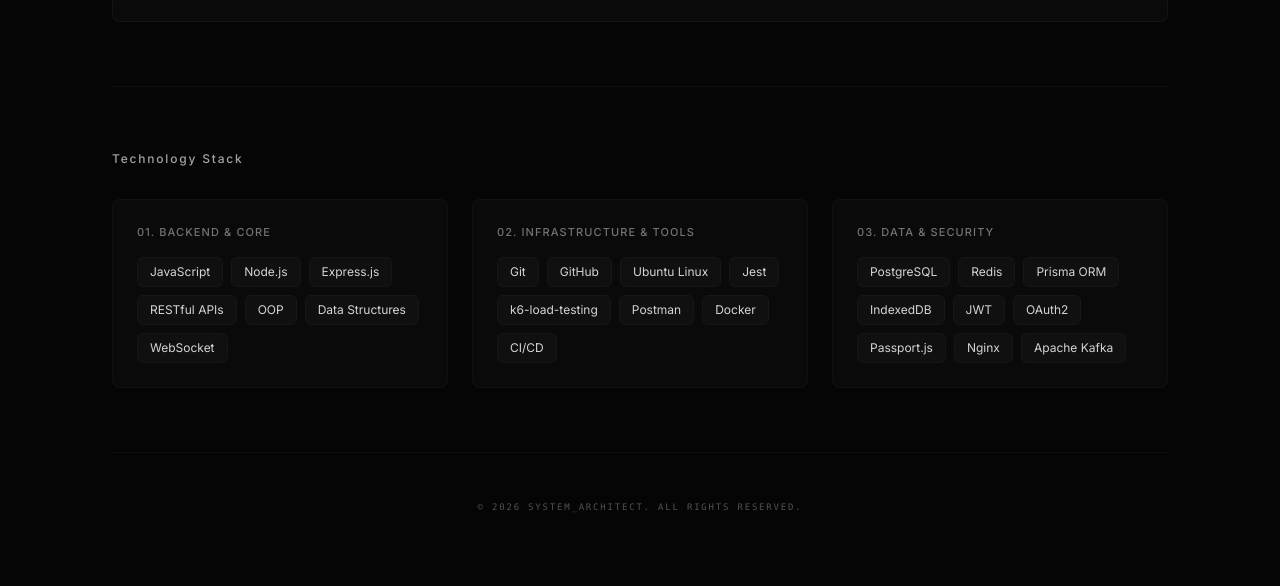
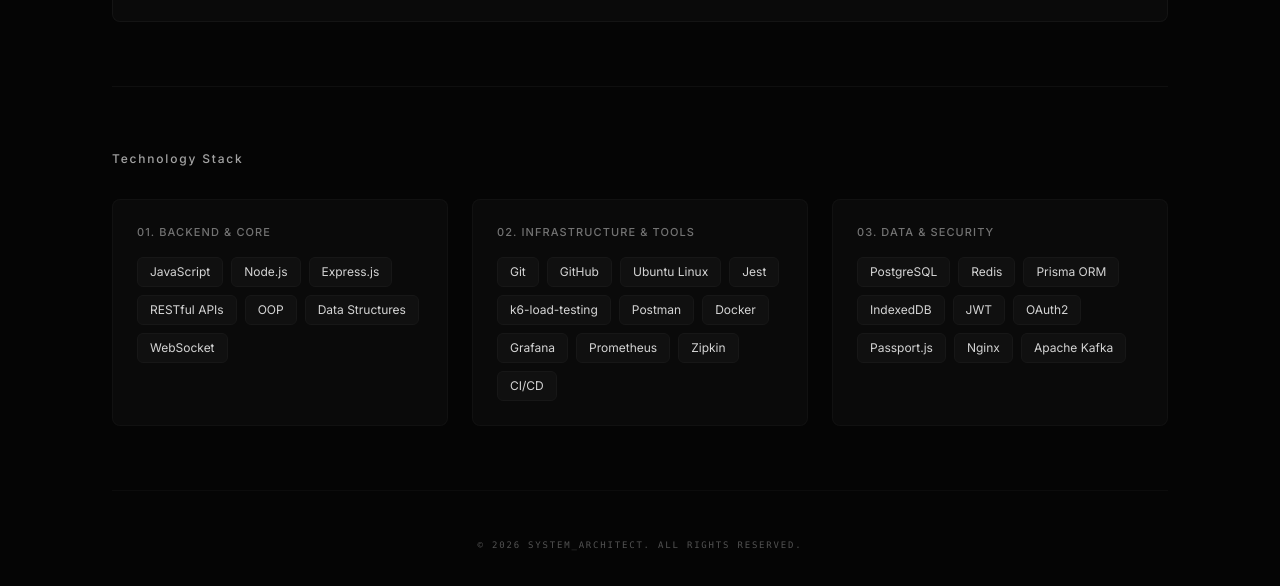
Before and after one commit to hamidrezaghavami/portfolio, a website: page index.html in a window 1280 px wide. Shown: the part 1754-2340 px from the top of the page. Before the commit the page ends 2316 px from the top, so only its background shows below. Drawn offline with nearby package versions, Linux system fonts and the light colour scheme.

Commit message:
adding tech stack

```diff
--- a/index.html
+++ b/index.html
@@ -318,6 +318,9 @@
                         <span class="text-xs bg-neutral-900/50 border border-neutral-900 text-neutral-300 px-3 py-1.5 rounded-md">k6-load-testing</span>
                         <span class="text-xs bg-neutral-900/50 border border-neutral-900 text-neutral-300 px-3 py-1.5 rounded-md">Postman</span>
                         <span class="text-xs bg-neutral-900/50 border border-neutral-900 text-neutral-300 px-3 py-1.5 rounded-md">Docker</span>
+                        <span class="text-xs bg-neutral-900/50 border border-neutral-900 text-neutral-300 px-3 py-1.5 rounded-md">Grafana</span>
+                        <span class="text-xs bg-neutral-900/50 border border-neutral-900 text-neutral-300 px-3 py-1.5 rounded-md">Prometheus</span>
+                        <span class="text-xs bg-neutral-900/50 border border-neutral-900 text-neutral-300 px-3 py-1.5 rounded-md">Zipkin</span>
                         <span class="text-xs bg-neutral-900/50 border border-neutral-900 text-neutral-300 px-3 py-1.5 rounded-md">CI/CD</span>
                     </div>
                 </div>
```
